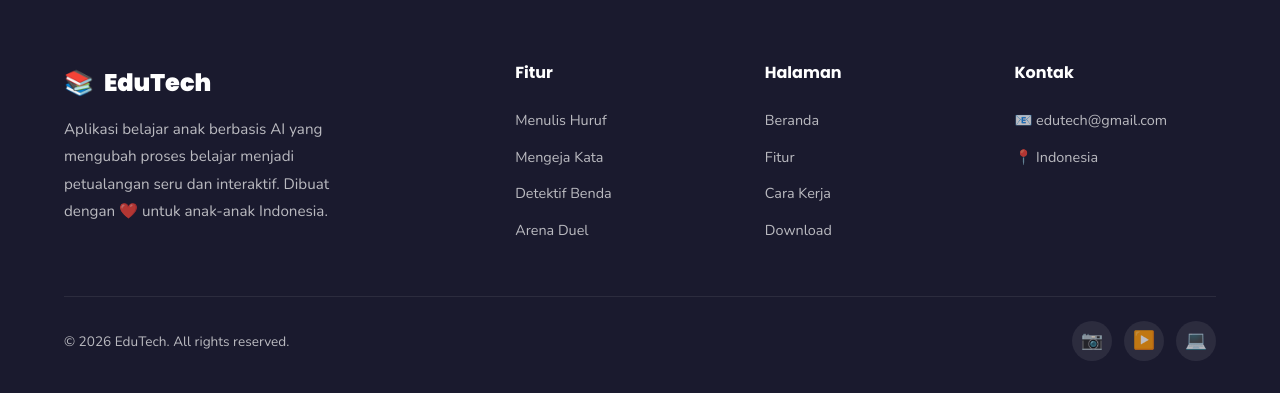
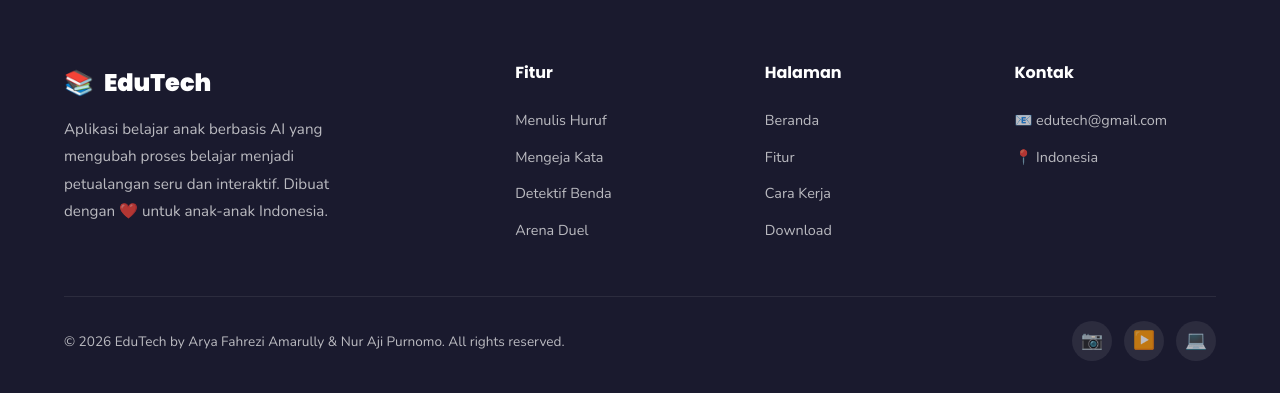
Before and after one commit to AryaFahrezi11/BE-edutech, a Flask app: page / in a window 1280 px wide. Shown: the part 4790-5183 px from the top of the page. Run offline with Flask 3, Linux system fonts and the light colour scheme; parts of the project's set-up code (start-up, migrations or seed data) failed here and were passed over.

```diff
--- a/app/templates/landing.html
+++ b/app/templates/landing.html
@@ -5,11 +5,11 @@
   <meta charset="UTF-8">
   <meta name="viewport" content="width=device-width, initial-scale=1.0">
   <meta name="description"
-    content="EduTech — Aplikasi belajar anak berbasis AI. Latihan menulis, mengeja, dan eksplorasi benda dengan teknologi AI interaktif. Download gratis sekarang!">
-  <meta name="keywords" content="edutech, aplikasi belajar anak, AI pendidikan, latihan menulis, mengeja, gamifikasi">
-  <meta name="author" content="EduTech Team">
+    content="EduTech by Arya Fahrezi Amarully & Nur Aji Purnomo — Aplikasi belajar anak berbasis AI. Latihan menulis, mengeja, dan eksplorasi benda dengan teknologi AI interaktif. Download gratis sekarang!">
+  <meta name="keywords" content="edutech, Arya Fahrezi Amarully & Nur Aji Purnomo, aplikasi belajar anak, AI pendidikan, latihan menulis, mengeja, gamifikasi">
+  <meta name="author" content="Arya Fahrezi Amarully & Nur Aji Purnomo">
 
-  <title>EduTech — Aplikasi Belajar Anak Berbasis AI, Belajar Menulis & Mengeja</title>
+  <title>EduTech by Arya Fahrezi Amarully & Nur Aji Purnomo — Aplikasi Belajar Anak Berbasis AI</title>
 
   <!-- Canonical URL (Change this to your real production domain) -->
   <link rel="canonical" href="https://be-edutech-app.com/">
@@ -17,17 +17,17 @@
   <!-- Open Graph / Facebook -->
   <meta property="og:type" content="website">
   <meta property="og:url" content="https://be-edutech-app.com/">
-  <meta property="og:title" content="EduTech — Aplikasi Belajar Anak Berbasis AI">
+  <meta property="og:title" content="EduTech by Arya Fahrezi Amarully & Nur Aji Purnomo — Aplikasi Belajar Anak Berbasis AI">
   <meta property="og:description"
-    content="EduTech mengubah cara anak belajar menulis, mengeja, dan mengenal benda menjadi petualangan seru yang didukung oleh teknologi AI. Download gratis sekarang!">
+    content="EduTech karya Arya Fahrezi Amarully & Nur Aji Purnomo mengubah cara anak belajar menulis, mengeja, dan mengenal benda menjadi petualangan seru yang didukung oleh teknologi AI. Download gratis sekarang!">
   <meta property="og:image" content="{{ url_for('static', filename='images/screenshot_home.png', _external=True) }}">
 
   <!-- Twitter -->
   <meta property="twitter:card" content="summary_large_image">
   <meta property="twitter:url" content="https://be-edutech-app.com/">
-  <meta property="twitter:title" content="EduTech — Aplikasi Belajar Anak Berbasis AI">
+  <meta property="twitter:title" content="EduTech by Arya Fahrezi Amarully & Nur Aji Purnomo — Aplikasi Belajar Anak Berbasis AI">
   <meta property="twitter:description"
-    content="EduTech mengubah cara anak belajar menulis, mengeja, dan mengenal benda menjadi petualangan seru yang didukung oleh teknologi AI. Download gratis sekarang!">
+    content="EduTech karya Arya Fahrezi Amarully & Nur Aji Purnomo mengubah cara anak belajar menulis, mengeja, dan mengenal benda menjadi petualangan seru yang didukung oleh teknologi AI. Download gratis sekarang!">
   <meta property="twitter:image"
     content="{{ url_for('static', filename='images/screenshot_home.png', _external=True) }}">
 
@@ -47,8 +47,8 @@
     "description": "Aplikasi belajar anak berbasis AI untuk latihan menulis, mengeja, dan eksplorasi benda dengan teknologi AI interaktif.",
     "url": "https://be-edutech-app.com/",
     "publisher": {
-      "@type": "Organization",
-      "name": "EduTech Team"
+      "@type": "Person",
+      "name": "Arya Fahrezi Amarully & Nur Aji Purnomo"
     }
   }
   </script>
@@ -456,7 +456,7 @@
       </div>
 
       <div class="footer__bottom">
-        <span>&copy; 2026 EduTech. All rights reserved.</span>
+        <span>&copy; 2026 EduTech by Arya Fahrezi Amarully & Nur Aji Purnomo. All rights reserved.</span>
         <div class="footer__socials">
           <a href="#" class="footer__social" title="Instagram">📷</a>
           <a href="#" class="footer__social" title="YouTube">▶️</a>
```
